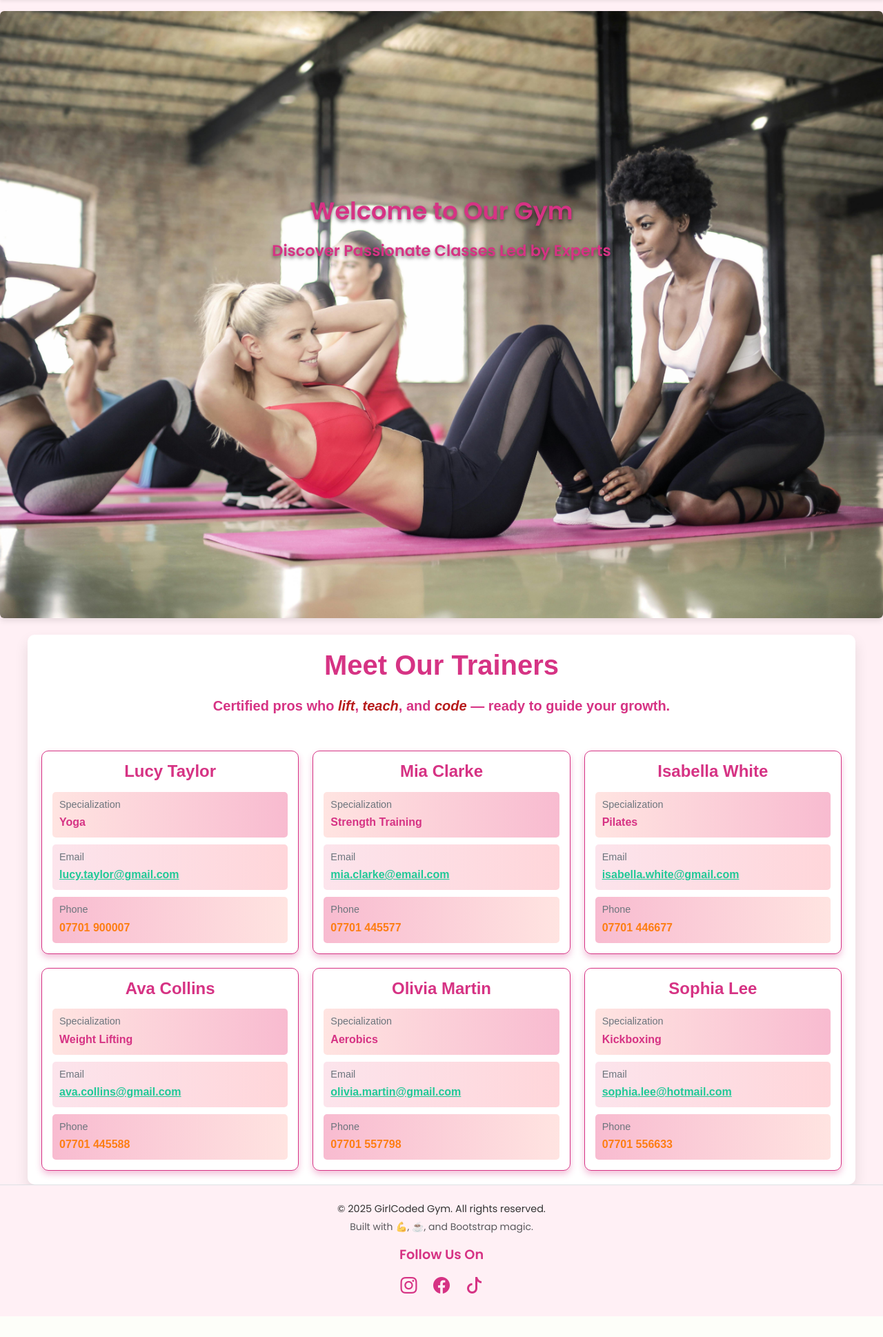
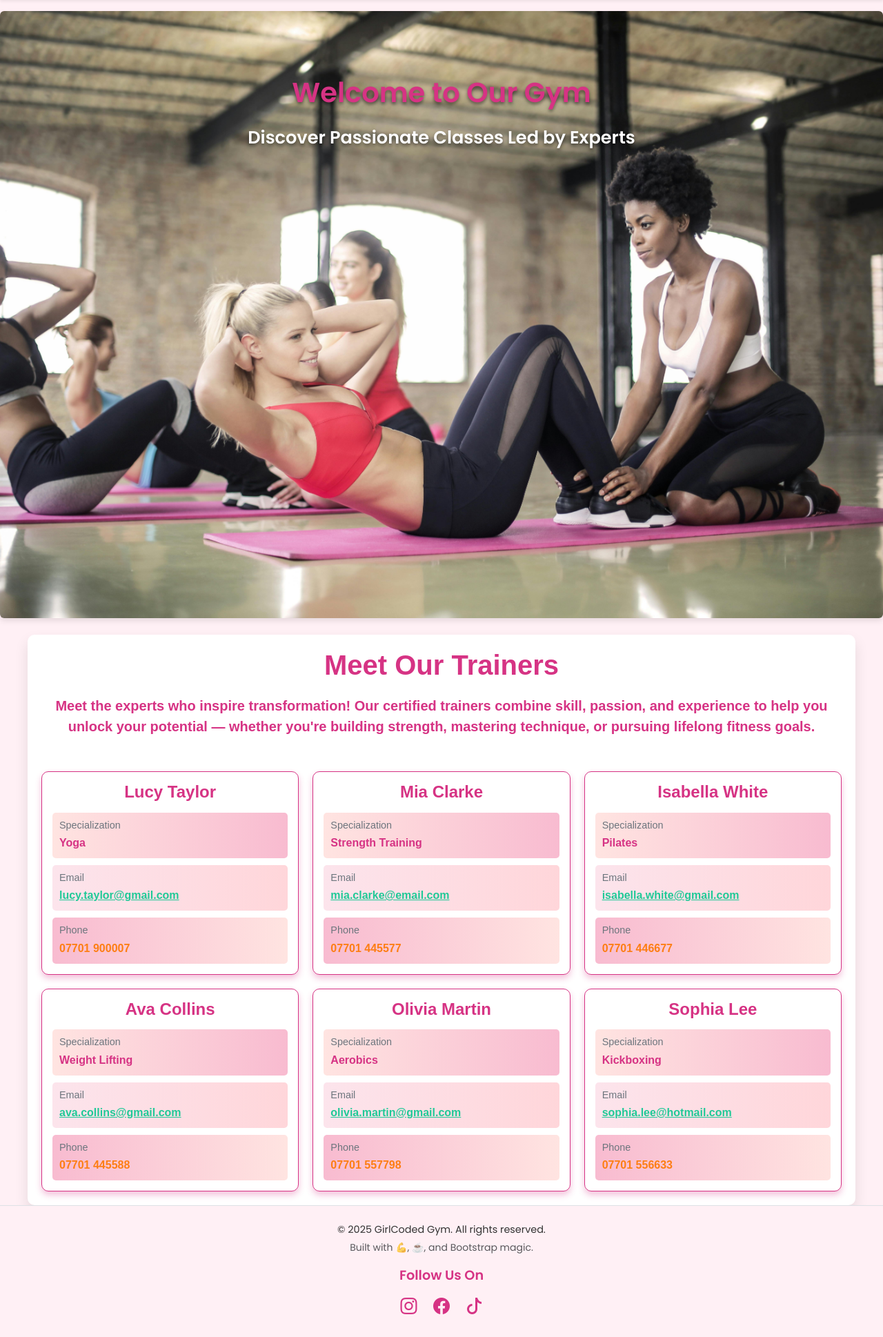
Before and after one commit to simplecodeingithub/GYM_FLASK_APP, a Flask app: page /instructors in a window 1280 px wide. Shown: the part 86-2024 px from the top of the page at 69% size. Before the commit the page ends 1994 px from the top, so only its background shows below. Run offline with Flask 3, Linux system fonts and the light colour scheme; data comes from the database, SQL or seed files in the repository; parts of the project's set-up code (start-up, migrations or seed data) failed here and were passed over.

```diff
--- a/db.sql
+++ b/db.sql
@@ -27,6 +27,7 @@ SELECT *
 FROM class_schedule;
 
 describe class_schedule;
+describe classbooking;
 
 ALTER TABLE class_schedule
 ADD CONSTRAINT unique_schedule
--- a/flask_app/templates/instructors.html
+++ b/flask_app/templates/instructors.html
@@ -1,32 +1,31 @@
 {% extends "layout.html" %}
 {% block content %}
 
+<!-- Banner Section -->
 <div class="text-center mb-4" style="display: block; position: relative; height: 110vh;">
     <img src="{{ url_for('static', filename='images/trainers_image.jpg') }}"
          alt="Fitness Classes" class="img-fluid rounded"
-         loading="lazy"
-         style="width: 100%; height: 100%; object-fit: cover; box-shadow: 0 4px 8px rgba(0, 0, 0, 0.1);">
+         style="width: 100%; height: 100%; object-fit: cover; object-position: center top; box-shadow: 0 4px 8px rgba(0, 0, 0, 0.1);">
 
-    <div style="position: absolute; top: 30%; left: 50%; transform: translateX(-50%); color: #d63384; font-size: 2.2rem; font-weight: bold; text-shadow: 0px 3px 5px rgba(0, 0, 0, 0.5);">
-        Welcome to Our Gym<br><span style="font-size: 1.4rem;">Discover Passionate Classes Led by Experts</span>
+    <!-- Welcome Text on Top -->
+    <div style="position: absolute; top: 10%; left: 50%; transform: translateX(-50%); color: #d63384; font-size: 2.5rem; font-weight: bold; text-shadow: 0px 3px 5px rgba(0, 0, 0, 0.5);">
+        Welcome to Our Gym<br><span style="font-size: 1.6rem; color: #fff;">Discover Passionate Classes Led by Experts</span>
     </div>
 </div>
-
-
-
 
 <!-- Main Content -->
 <div style="max-width: 1200px; margin: 0 auto; padding: 20px; font-family: Arial, sans-serif; background-color: #ffffff; border-radius: 10px; box-shadow: 0px 10px 20px rgba(0, 0, 0, 0.1);">
    <!-- Page Header -->
    <h1 style="text-align: center; margin-bottom: 20px; font-size: 2.5rem; color: #d63384; font-weight: bold;">Meet Our Trainers</h1>
    <p style="text-align: center; font-size: 1.25rem; color: #d63384; margin-bottom: 50px; font-weight: bold;">
-      Certified pros who <span style="color: #b71c1c; font-style: italic;">lift</span>, <span style="color: #b71c1c; font-style: italic;">teach</span>, and <span style="color: #b71c1c; font-style: italic;">code</span> — ready to guide your growth.
+        Meet the experts who inspire transformation! Our certified trainers combine skill, passion, and experience to help you unlock your potential — whether you're building strength, mastering technique, or pursuing lifelong fitness goals.
    </p>
 
    <!-- Trainers Section -->
    <div style="display: flex; flex-wrap: wrap; gap: 20px;">
       {% for trainer in trainers %}
-      <div style="flex: 1 1 calc(33.333% - 20px); border: 1px solid #d63384; border-radius: 10px; box-shadow: 0px 5px 10px rgba(214, 51, 132, 0.3); overflow: hidden; padding: 15px;">
+      <div class="trainer-box"
+           style="flex: 1 1 calc(33.333% - 20px); border: 1px solid #d63384; border-radius: 10px; box-shadow: 0px 5px 10px rgba(214, 51, 132, 0.3); overflow: hidden; padding: 15px; transition: transform 0.3s ease, box-shadow 0.3s ease;">
          <!-- FirstName and LastName -->
          <h5 style="font-size: 1.5rem; color: #d63384; font-weight: bold; text-align: center; margin-bottom: 15px;">
             {{ trainer['FirstName'] }} {{ trainer['LastName'] }}
@@ -56,4 +55,13 @@
       {% endfor %}
    </div>
 </div>
+
+<!-- Hover Effect CSS -->
+<style>
+    .trainer-box:hover {
+        transform: translateY(-10px); /* Slight elevation effect */
+        box-shadow: 0px 10px 20px rgba(214, 51, 132, 0.5); /* Enhanced shadow effect */
+    }
+</style>
+
 {% endblock %}
```
Also changed, not shown: flask_app/templates/classes.html (+26 -7 lines).
